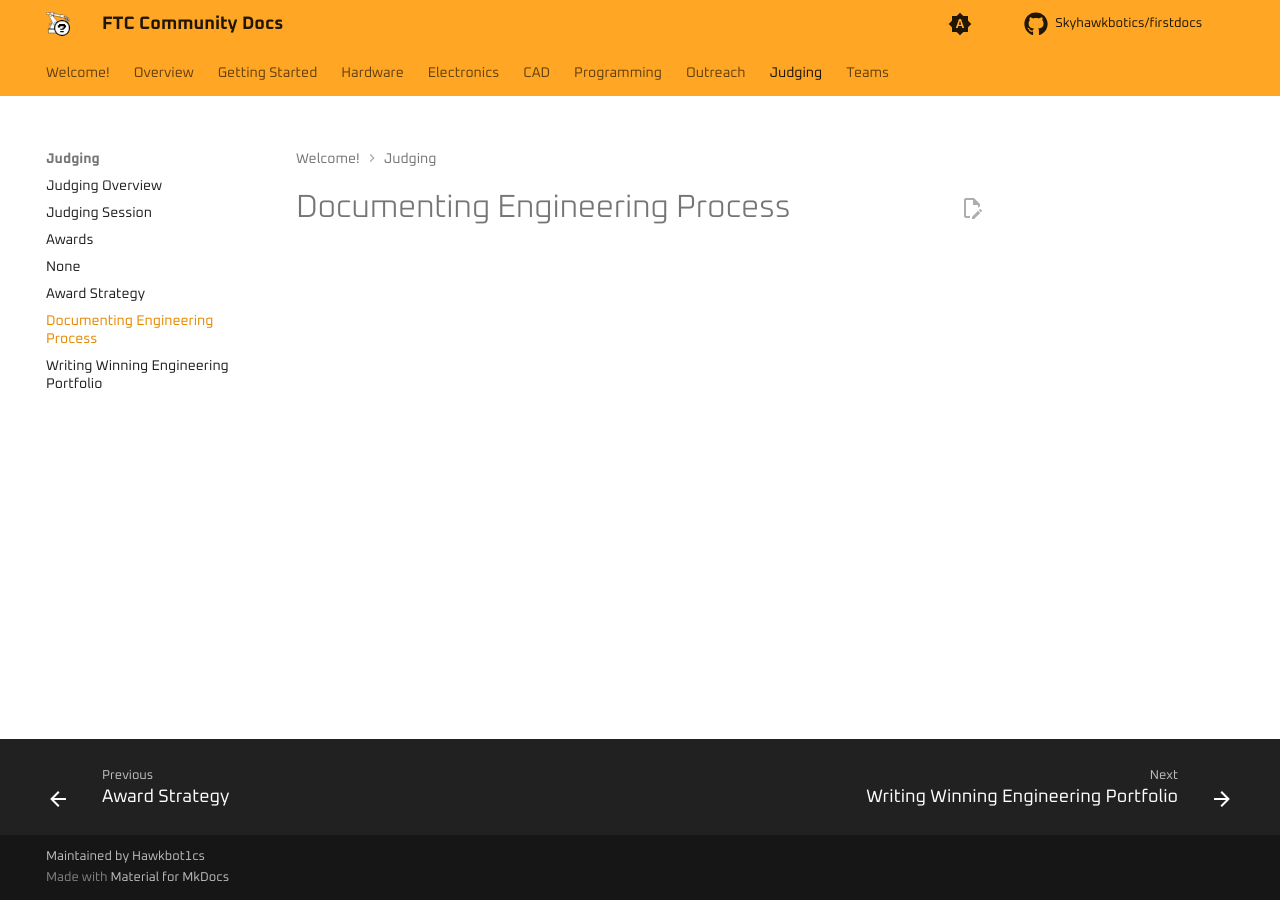
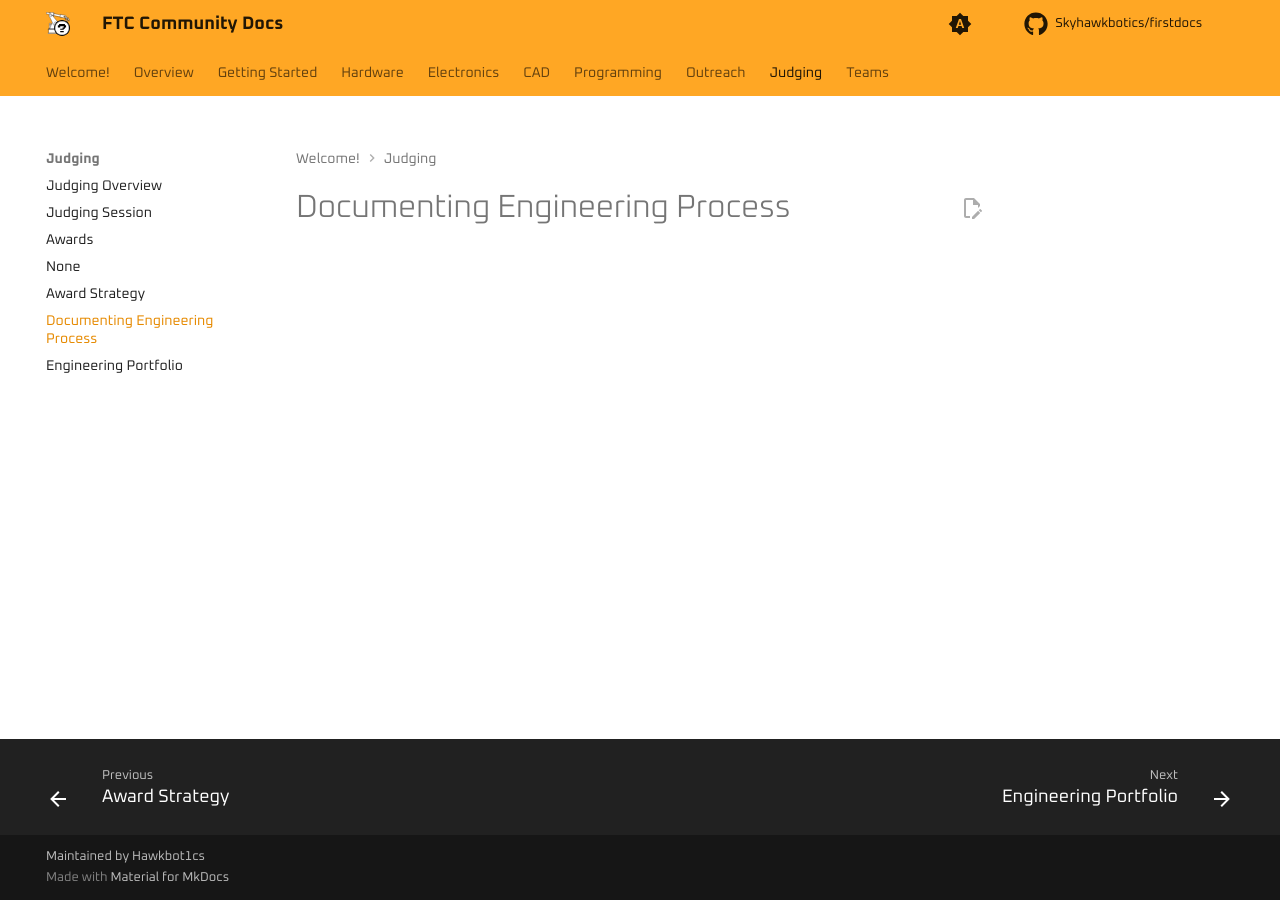
Before and after one commit to Skyhawkbotics/firstdocs, an MkDocs documentation site: the page built from source/docs/judging/documenting-engineering.md, in a window 1280 px wide. Built offline with MkDocs 1.6.1 and Material for MkDocs 9.7.7, drawn with Linux system fonts in a browser that asks for light colours; comment, search, counter and statistics services are not loaded.

Commit message:
start engineering portfolio page

```diff
--- a/source/docs/judging/winning-portfolio.md
+++ /dev/null
@@ -1 +0,0 @@
-# Writing Winning Engineering Portfolio
--- a/source/mkdocs.yml
+++ b/source/mkdocs.yml
@@ -44,7 +44,7 @@
     - judging/scoring.md
     - judging/award-strategy.md
     - judging/documenting-engineering.md
-    - judging/winning-portfolio.md
+    - judging/engineering-portfolio.md
   - Teams:
     - teams/info.md
     - teams/20790.md
```
Also changed, not shown: source/docs/judging/engineering-portfolio.md (added, +3 -0 lines).
